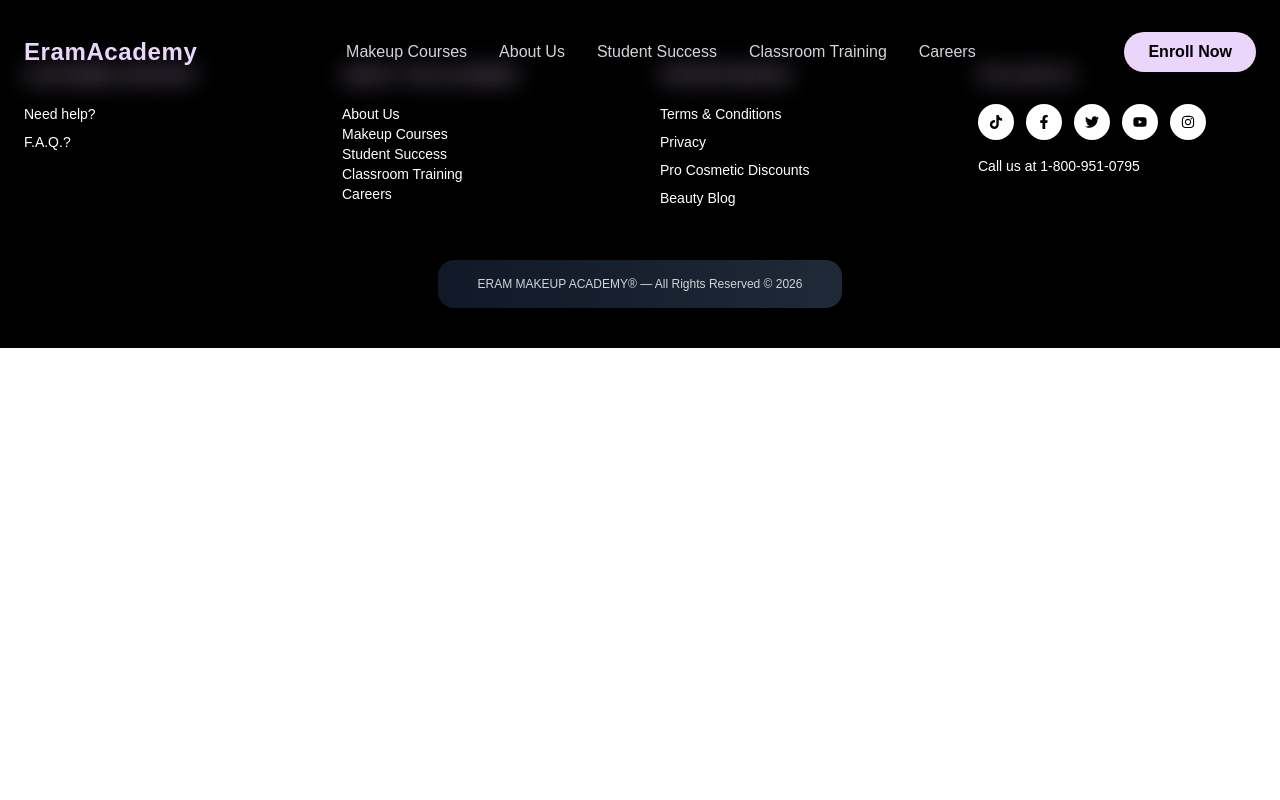
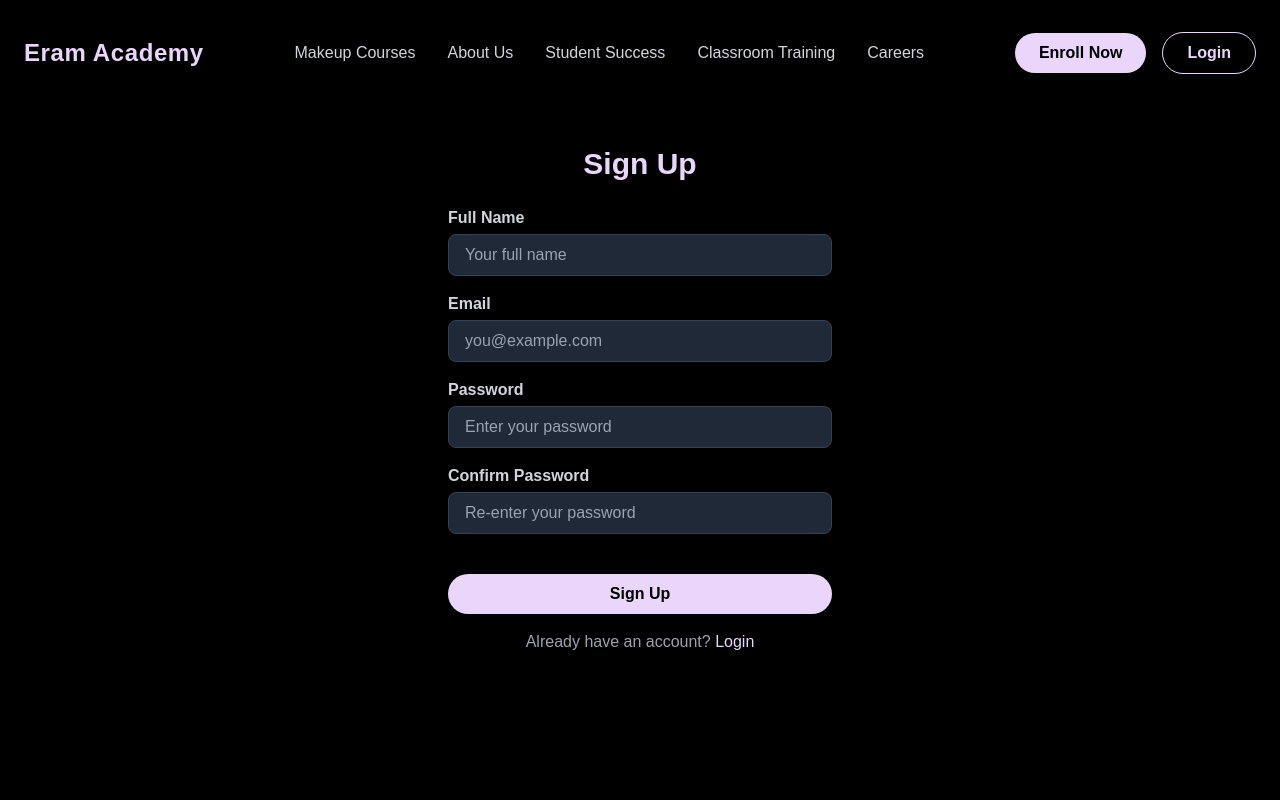
Before and after one commit to ishanimbarte/makeover-academy-eram, a React (Vite) app: page /signup in a window 1280 px wide. Shown: the top 800 px of the page. Built offline with nearby package versions, Linux system fonts and the light colour scheme.

Commit message:
Initial commit

```diff
--- a/src/App.jsx
+++ b/src/App.jsx
@@ -4,6 +4,8 @@
 import { useEffect } from "react";
 
 import Navbar from "./components/Navbar";
+import LoginPage from "./components/Login";
+import SignupPage from "./components/Signup";
 import Hero from "./components/Hero";
 import Stats from "./components/Stats";
 import AboutSection from "./components/AboutSection";
@@ -74,6 +76,8 @@
         <Route path="/bridal-course" element={<BridalMakeupCourse />} />
         <Route path="/course" element={<CourseModal />} />
         <Route path="/courseform" element={<CourseForm />} />
+        <Route path="/login" element={<LoginPage />} />
+        <Route path="/signup" element={<SignupPage />} />
 
       </Routes>
 
--- /dev/null
+++ b/src/components/Login.jsx
@@ -0,0 +1,76 @@
+import { Link, useNavigate } from "react-router-dom";
+import { useState } from "react";
+
+export default function LoginPage() {
+  const [email, setEmail] = useState("");
+  const [password, setPassword] = useState("");
+  const navigate = useNavigate(); // hook to programmatically navigate
+
+  const handleSubmit = (e) => {
+    e.preventDefault();
+
+    // Placeholder login logic (replace with real auth API)
+    if (email === "test@example.com" && password === "password") {
+      // Login successful, redirect to home page
+      navigate("/"); // Redirect to Home Page
+    } else {
+      alert("Invalid email or password");
+    }
+  };
+
+  return (
+    <div className="min-h-screen flex items-center justify-center bg-black">
+      <div className="w-full max-w-md p-8 bg-black/80 backdrop-blur-md rounded-xl shadow-lg text-gray-300">
+        <h1 className="text-3xl font-extrabold text-[#EBD6FB] text-center mb-6">
+          Login
+        </h1>
+
+        <form onSubmit={handleSubmit} className="space-y-4">
+          <div>
+            <label className="block mb-1 font-semibold" htmlFor="email">
+              Email
+            </label>
+            <input
+              type="email"
+              id="email"
+              required
+              value={email}
+              onChange={(e) => setEmail(e.target.value)}
+              className="w-full px-4 py-2 rounded-lg bg-gray-800 text-white border border-gray-700 focus:border-[#EBD6FB] outline-none transition"
+              placeholder="you@example.com"
+            />
+          </div>
+
+          <div>
+            <label className="block mb-1 font-semibold" htmlFor="password">
+              Password
+            </label>
+            <input
+              type="password"
+              id="password"
+              required
+              value={password}
+              onChange={(e) => setPassword(e.target.value)}
+              className="w-full px-4 py-2 rounded-lg bg-gray-800 text-white border border-gray-700 focus:border-[#EBD6FB] outline-none transition mb-6"
+              placeholder="Enter your password"
+            />
+          </div>
+
+          <button
+            type="submit"
+            className="w-full bg-[#EBD6FB] text-black py-2 rounded-full font-semibold hover:bg-[#e0c3f7] transition mt-2"
+          >
+            Login
+          </button>
+        </form>
+
+        <p className="text-center text-gray-400 mt-4">
+          Don't have an account?{" "}
+          <Link to="/signup" className="text-[#EBD6FB] hover:underline">
+            Sign Up
+          </Link>
+        </p>
+      </div>
+    </div>
+  );
+}
--- a/src/components/Navbar.jsx
+++ b/src/components/Navbar.jsx
@@ -35,10 +35,10 @@
           to="/"
           className="text-2xl font-extrabold tracking-wide text-[#EBD6FB]"
         >
-          EramAcademy
+          Eram Academy
         </Link>
 
-        {/* Desktop Menu (UNCHANGED) */}
+        {/* Desktop Menu */}
         <ul className="hidden md:flex items-center gap-8 font-medium text-gray-300">
           {menuItems.map((item) => (
             <NavLink
@@ -55,12 +55,19 @@
           ))}
         </ul>
 
-        {/* Desktop CTA */}
-        <Link to="/contact">
-          <button className="hidden md:block bg-[#EBD6FB] text-black px-6 py-2 rounded-full font-semibold hover:bg-[#e0c3f7] transition">
-            Enroll Now
-          </button>
-        </Link>
+        {/* Desktop CTA + Login */}
+        <div className="hidden md:flex items-center gap-4">
+          <Link to="/contact">
+            <button className="bg-[#EBD6FB] text-black px-6 py-2 rounded-full font-semibold hover:bg-[#e0c3f7] transition">
+              Enroll Now
+            </button>
+          </Link>
+          <Link to="/login">
+            <button className="bg-transparent border border-[#EBD6FB] text-[#EBD6FB] px-6 py-2 rounded-full font-semibold hover:bg-[#EBD6FB] hover:text-black transition">
+              Login
+            </button>
+          </Link>
+        </div>
 
         {/* Hamburger Button (Mobile Only) */}
         <button
@@ -113,6 +120,13 @@
               Enroll Now
             </button>
           </Link>
+
+          {/* Mobile Login */}
+          <Link to="/login" onClick={() => setIsOpen(false)}>
+            <button className="w-full mt-2 border border-[#EBD6FB] text-[#EBD6FB] px-6 py-2 rounded-full font-semibold hover:bg-[#EBD6FB] hover:text-black transition">
+              Login
+            </button>
+          </Link>
         </div>
       </div>
     </nav>
--- /dev/null
+++ b/src/components/Signup.jsx
@@ -0,0 +1,111 @@
+import { Link } from "react-router-dom";
+import { useState } from "react";
+
+export default function SignupPage() {
+  const [name, setName] = useState("");
+  const [email, setEmail] = useState("");
+  const [password, setPassword] = useState("");
+  const [confirmPassword, setConfirmPassword] = useState("");
+
+  const handleSubmit = (e) => {
+    e.preventDefault();
+    if (password !== confirmPassword) {
+      alert("Passwords do not match!");
+      return;
+    }
+    // Here you can add your signup logic, e.g., API call
+    console.log("Name:", name, "Email:", email, "Password:", password);
+  };
+
+  return (
+    <div className="min-h-screen flex items-center justify-center bg-black">
+      <div className="w-full max-w-md p-8 bg-black/80 backdrop-blur-md rounded-xl shadow-lg text-gray-300">
+        <h1 className="text-3xl font-extrabold text-[#EBD6FB] text-center mb-6">
+          Sign Up
+        </h1>
+
+        <form onSubmit={handleSubmit} className="space-y-4">
+          {/* Name */}
+          <div>
+            <label className="block mb-1 font-semibold" htmlFor="name">
+              Full Name
+            </label>
+            <input
+              type="text"
+              id="name"
+              required
+              value={name}
+              onChange={(e) => setName(e.target.value)}
+              className="w-full px-4 py-2 rounded-lg bg-gray-800 text-white border border-gray-700 focus:border-[#EBD6FB] outline-none transition"
+              placeholder="Your full name"
+            />
+          </div>
+
+          {/* Email */}
+          <div>
+            <label className="block mb-1 font-semibold" htmlFor="email">
+              Email
+            </label>
+            <input
+              type="email"
+              id="email"
+              required
+              value={email}
+              onChange={(e) => setEmail(e.target.value)}
+              className="w-full px-4 py-2 rounded-lg bg-gray-800 text-white border border-gray-700 focus:border-[#EBD6FB] outline-none transition"
+              placeholder="you@example.com"
+            />
+          </div>
+
+          {/* Password */}
+          <div>
+            <label className="block mb-1 font-semibold" htmlFor="password">
+              Password
+            </label>
+            <input
+              type="password"
+              id="password"
+              required
+              value={password}
+              onChange={(e) => setPassword(e.target.value)}
+              className="w-full px-4 py-2 rounded-lg bg-gray-800 text-white border border-gray-700 focus:border-[#EBD6FB] outline-none transition"
+              placeholder="Enter your password"
+            />
+          </div>
+
+          {/* Confirm Password */}
+          <div>
+            <label className="block mb-1 font-semibold" htmlFor="confirmPassword">
+              Confirm Password
+            </label>
+            <input
+              type="password"
+              id="confirmPassword"
+              required
+              value={confirmPassword}
+              onChange={(e) => setConfirmPassword(e.target.value)}
+              className="w-full px-4 py-2 rounded-lg bg-gray-800 text-white border border-gray-700 focus:border-[#EBD6FB] outline-none transition mb-6"
+              placeholder="Re-enter your password"
+            />
+          </div>
+
+          {/* Submit */}
+          <button
+            type="submit"
+            className="w-full bg-[#EBD6FB] text-black py-2 rounded-full font-semibold hover:bg-[#e0c3f7] transition mt-2"
+          >
+            Sign Up
+          </button>
+        </form>
+
+        {/* Login Link */}
+        <p className="text-center text-gray-400 mt-4">
+          Already have an account?{" "}
+          <Link to="/login" className="text-[#EBD6FB] hover:underline">
+            Login
+          </Link>
+        </p>
+      </div>
+    </div>
+  );
+}
```
